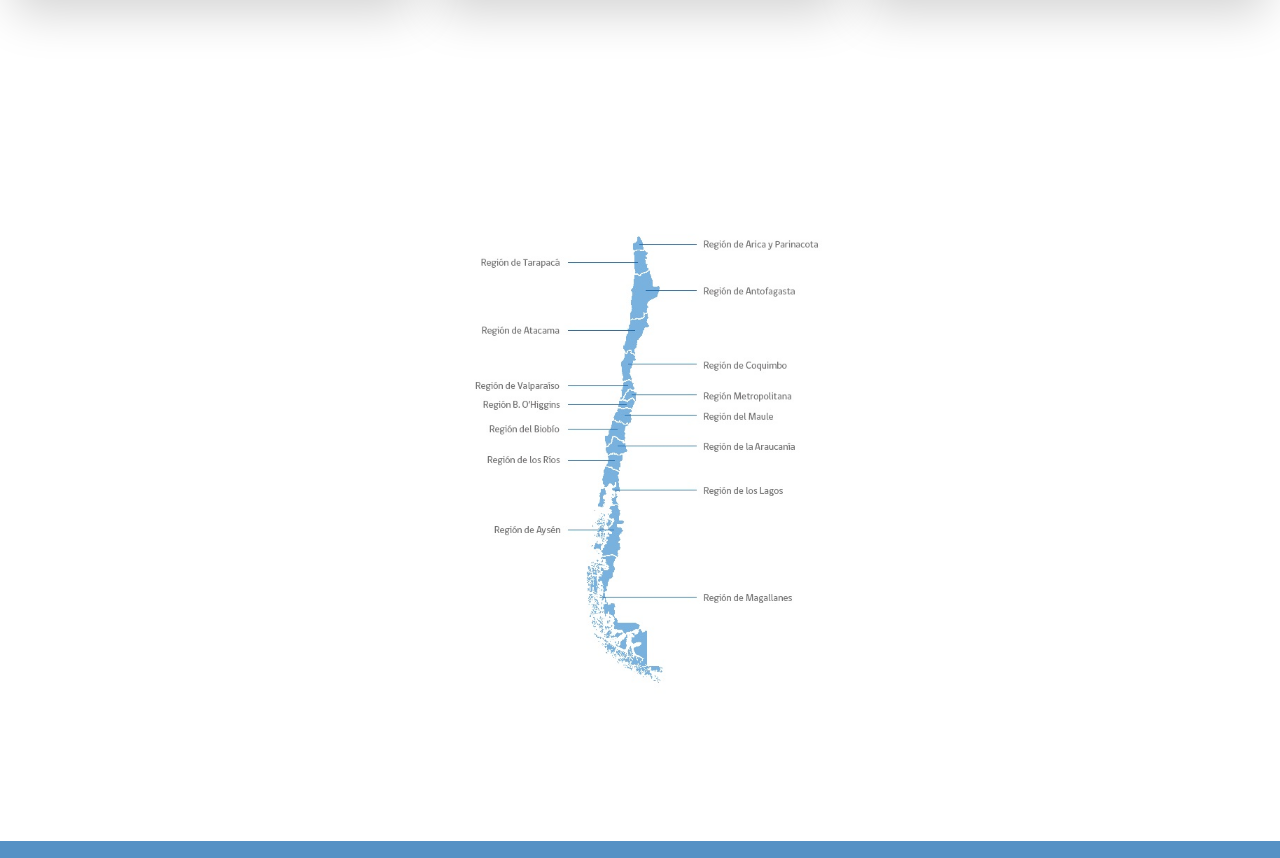
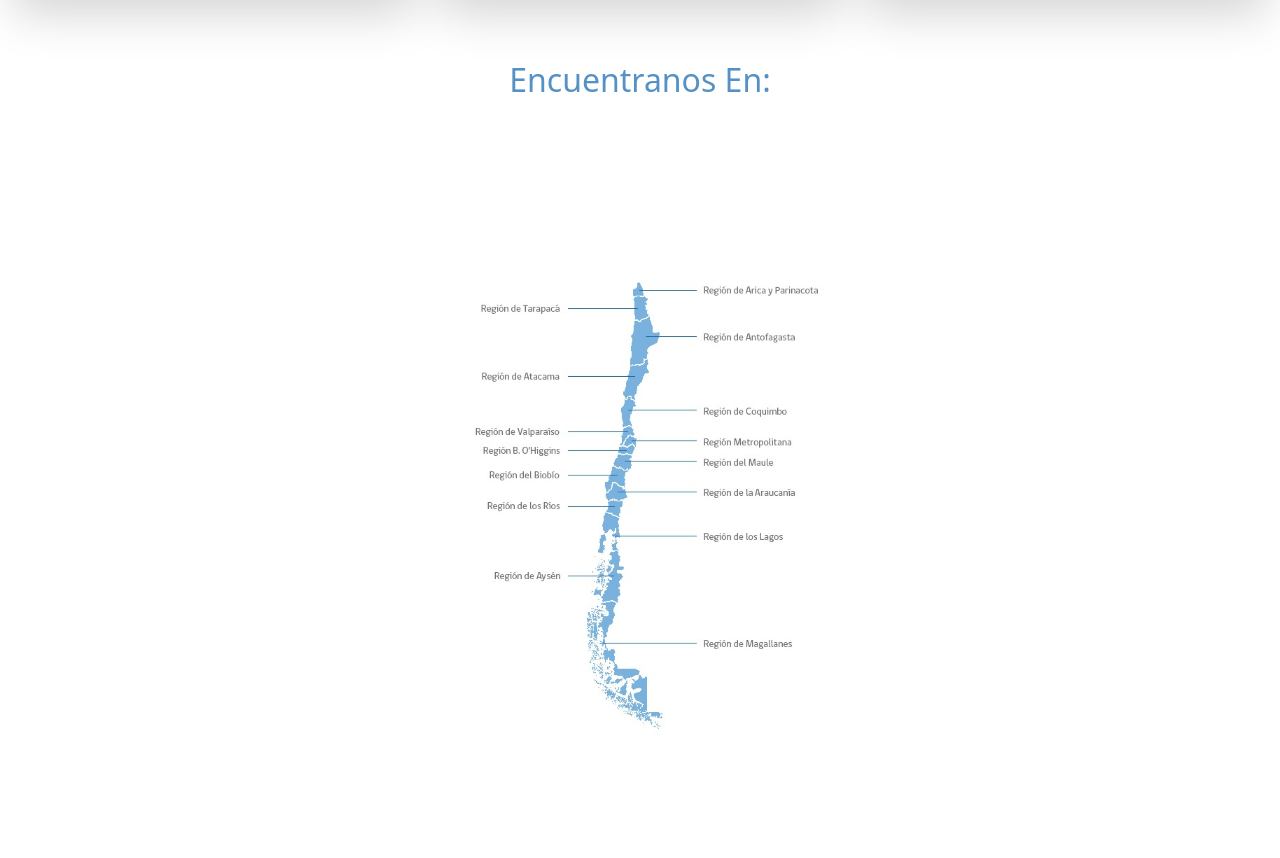
Before and after one commit to JBenAvil/voszius, a plain HTML site: page index.html in a window 1280 px wide. Shown: the part 3448-4306 px from the top of the page. Drawn offline with nearby package versions, Linux system fonts and the light colour scheme; a web font is replaced by a local one.

Commit message:
add_title

```diff
--- a/index.html
+++ b/index.html
@@ -427,6 +427,7 @@
   <br>
 
 <section class="section-map" style="text-align: center;">
+  <h2 style="color: #5591C5;">Encuentranos En:</h2>
   <div class="icons">
     <div class="icon-container">
       <div class="icon-box">
```
